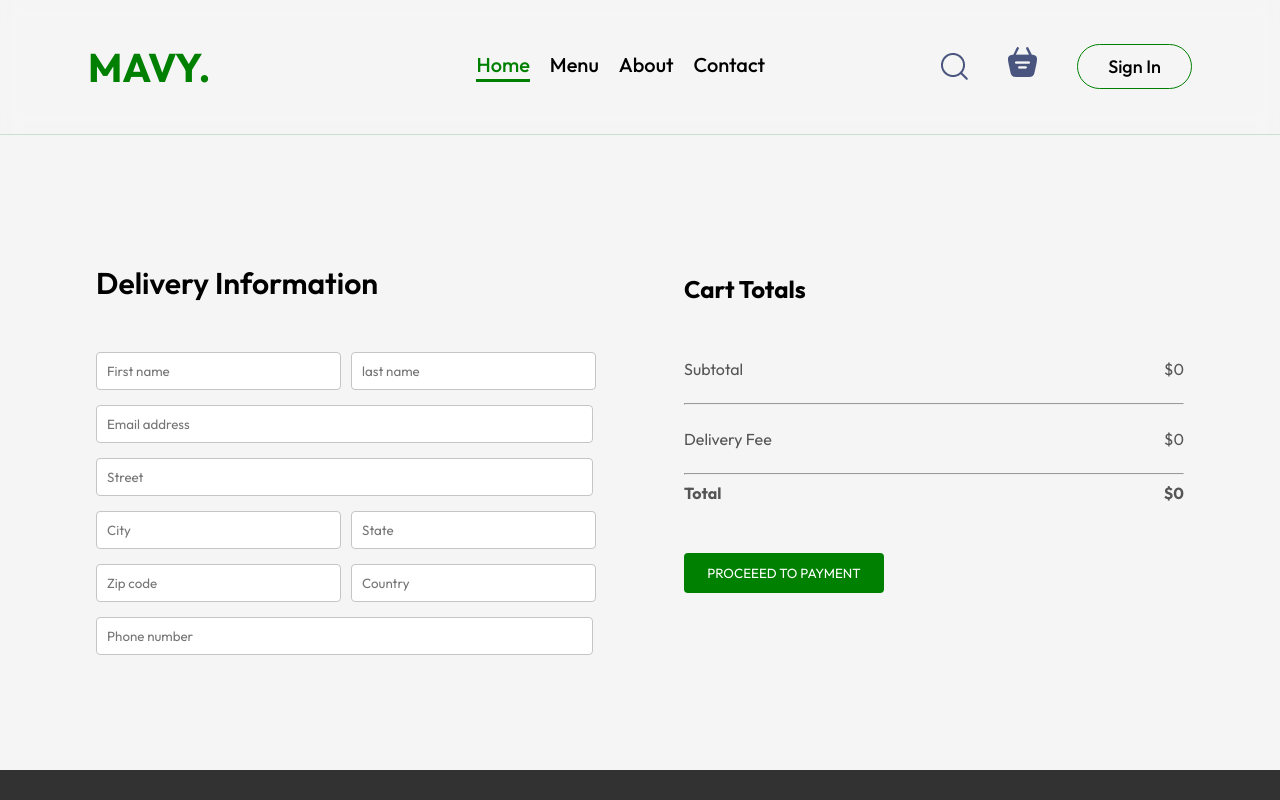
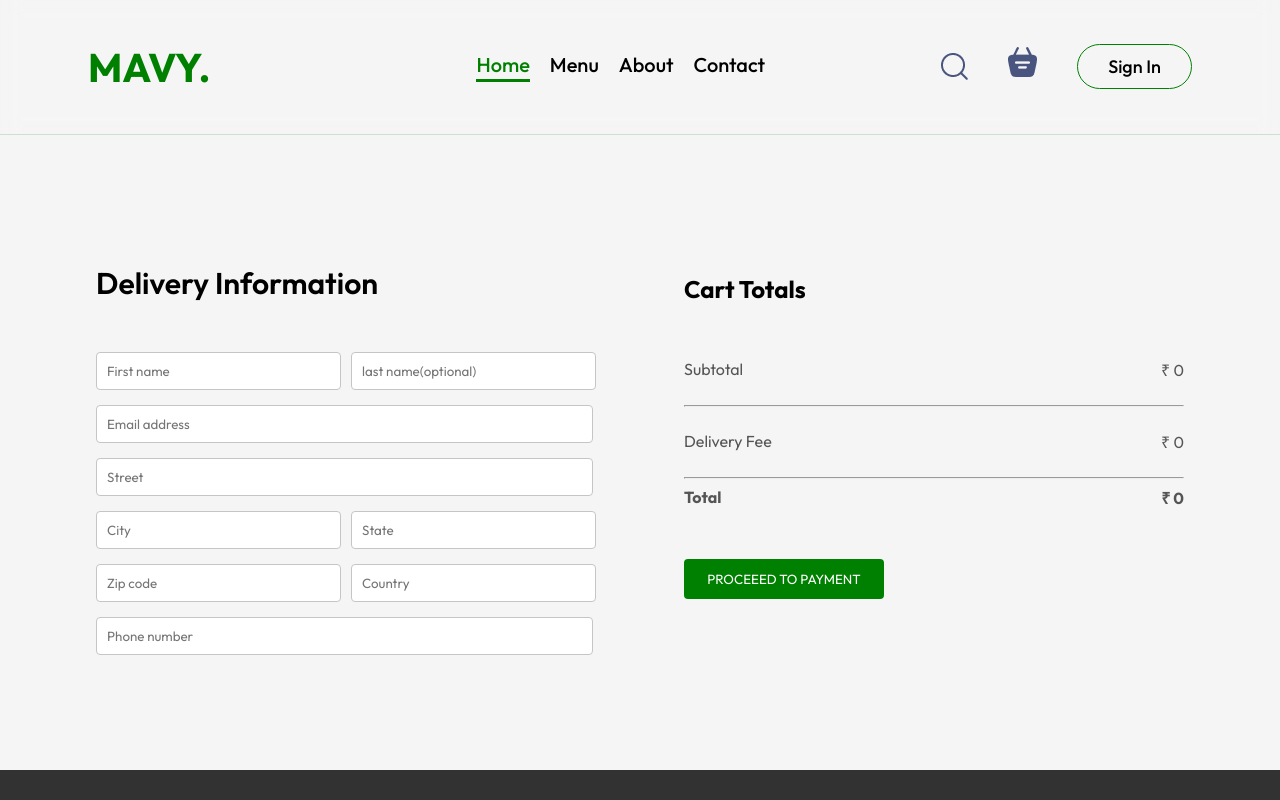
Before and after one commit to Muniskumar0/Food-Delivery, a React (Create React App) app in the folder frontend/: page /order in a window 1280 px wide. Shown: the top 800 px of the page. Built offline with nearby package versions, Linux system fonts and the light colour scheme; no server answers.

Commit message:
some changes

```diff
--- a/frontend/src/App.js
+++ b/frontend/src/App.js
@@ -8,7 +8,6 @@ import { useState } from 'react';
 import LoginPopUp from './comonents/LoginPopUp/LoginPopUp';
 import Cart from './pages/Cart/Cart';
 import PlaceOrder from './pages/Placeorder/PlaceOrder';
-import Category from './comonents/Category/Category';
 
 function App() {
   const [category,setCategory]=useState("All")
@@ -20,7 +19,6 @@ function App() {
 
       <Navbar setShowLogin={setShowLogin} setCategory={setCategory}/>
 
-      {/* <Category /> */}
     <div className="app">
 
       <Routes>
--- a/frontend/src/comonents/FoodItem/FoodItem.jsx
+++ b/frontend/src/comonents/FoodItem/FoodItem.jsx
@@ -41,7 +41,7 @@ const FoodItem = ({ id, name, price, description, image }) => {
           <img src={assets.rating_starts} alt="Rating stars" />
         </div>
         <p className='food-item-desp'>{description}</p>
-        <p className='food-item-price'>${price}</p>
+        <p className='food-item-price'>₹ {price}</p>
       </div>
     </div>
   );
--- a/frontend/src/context/StoreContext.jsx
+++ b/frontend/src/context/StoreContext.jsx
@@ -9,7 +9,7 @@ const StoreContextProvider = (props) => {
     const urls = "http://127.0.0.1:8000/food/";
 
     const addToCart = (itemId) => {
-        const itemKey = String(itemId); // Convert to string for consistency
+        const itemKey = String(itemId);
         setCartItem((prev) => ({
             ...prev,
             [itemKey]: (prev[itemKey] || 0) + 1
@@ -37,7 +37,7 @@ const StoreContextProvider = (props) => {
         let total = 0;
         for (const key in cartItem) {
             if (cartItem[key] > 0) {
-                let keyInfo = food_list.find((product) => String(product.id) === key); // Ensure ID match
+                let keyInfo = food_list.find((product) => String(product.id) === key);
                 if (keyInfo) {
                     total += keyInfo.price * cartItem[key];
                 }
--- a/frontend/src/pages/Cart/Cart.jsx
+++ b/frontend/src/pages/Cart/Cart.jsx
@@ -27,9 +27,9 @@ const Cart = () => {
                                 <div key={item.id} className="cart-items-title cart-items-item">
                                     <img src={`http://127.0.0.1:8000${item.image}`} alt={item.name} />
                                     <p>{item.name}</p>
-                                    <p>{item.price}</p>
+                                    <p>₹ {item.price}</p>
                                     <p>{cartItem[item.id]}</p>
-                                    <p>{item.price * cartItem[item.id]}</p>
+                                    <p>₹ {item.price * cartItem[item.id]}</p>
                                     <p className="cross" onClick={() => removeFromCart(item.id)}>X</p>
                                 </div>
                             </div><hr /></>
@@ -46,18 +46,18 @@ const Cart = () => {
                     <div>
                         <div className="cart-total-details">
                             <p>Subtotal</p>
-                            <p>${getTotalCartAmount()}</p>
+                            <p>₹ {getTotalCartAmount()}</p>
                         </div>
                         <hr />
 
                         <div className="cart-total-details">
                             <p>Delivery Fee</p>
-                            <p>${getTotalCartAmount()===0?0:2}</p>
+                            <p>₹ {getTotalCartAmount()===0?0:2}</p>
                         </div>
                         <hr />
                         <div className="cart-total-details">
                             <b>Total</b>
-                            <b>${getTotalCartAmount()=== 0? 0:getTotalCartAmount()+2}</b>
+                            <b>₹ {getTotalCartAmount()=== 0? 0:getTotalCartAmount()+2}</b>
                         </div>
 
                     </div>
--- a/frontend/src/pages/Placeorder/PlaceOrder.jsx
+++ b/frontend/src/pages/Placeorder/PlaceOrder.jsx
@@ -9,20 +9,20 @@ const PlaceOrder = () => {
             <div className="place-order-left">
                 <p className="title">Delivery Information</p>
                 <div className="multi-fields">
-                    <input type="text" placeholder='First name' />
-                    <input type="text" placeholder='last name' />
+                    <input type="text" placeholder='First name' required />
+                    <input type="text" placeholder='last name(optional)' />
                 </div>
-                <input type="email" placeholder='Email address' />
-                <input type="text" placeholder='Street' />
+                <input type="email" placeholder='Email address' required />
+                <input type="text" placeholder='Street' required />
                 <div className="multi-fields">
-                    <input type="text" placeholder='City' />
-                    <input type="text" placeholder='State' />
+                    <input type="text" placeholder='City' required />
+                    <input type="text" placeholder='State' required />
                 </div>
                 <div className="multi-fields">
-                    <input type="text" placeholder='Zip code' />
-                    <input type="text" placeholder='Country' />
+                    <input type="text" placeholder='Zip code' required />
+                    <input type="text" placeholder='Country' required />
                 </div>
-                <input type="text" placeholder='Phone number' />
+                <input type="text" placeholder='Phone number' required />
 
             </div>
             <div className="place-order-right">
@@ -32,18 +32,18 @@ const PlaceOrder = () => {
                     <div>
                     <div className="cart-total-details">
                             <p>Subtotal</p>
-                            <p>${getTotalCartAmount()}</p>
+                            <p>₹ {getTotalCartAmount()}</p>
                         </div>
                         <hr />
 
                         <div className="cart-total-details">
                             <p>Delivery Fee</p>
-                            <p>${getTotalCartAmount()===0?0:2}</p>
+                            <p>₹ {getTotalCartAmount()===0?0:2}</p>
                         </div>
                         <hr />
                         <div className="cart-total-details">
                             <b>Total</b>
-                            <b>${getTotalCartAmount()=== 0? 0:getTotalCartAmount()+2}</b>
+                            <b>₹ {getTotalCartAmount()=== 0? 0:getTotalCartAmount()+2}</b>
                         </div>
 
                     </div>
```
Also changed, not shown: 1 other file (tests, documents, lock files or other folders).
